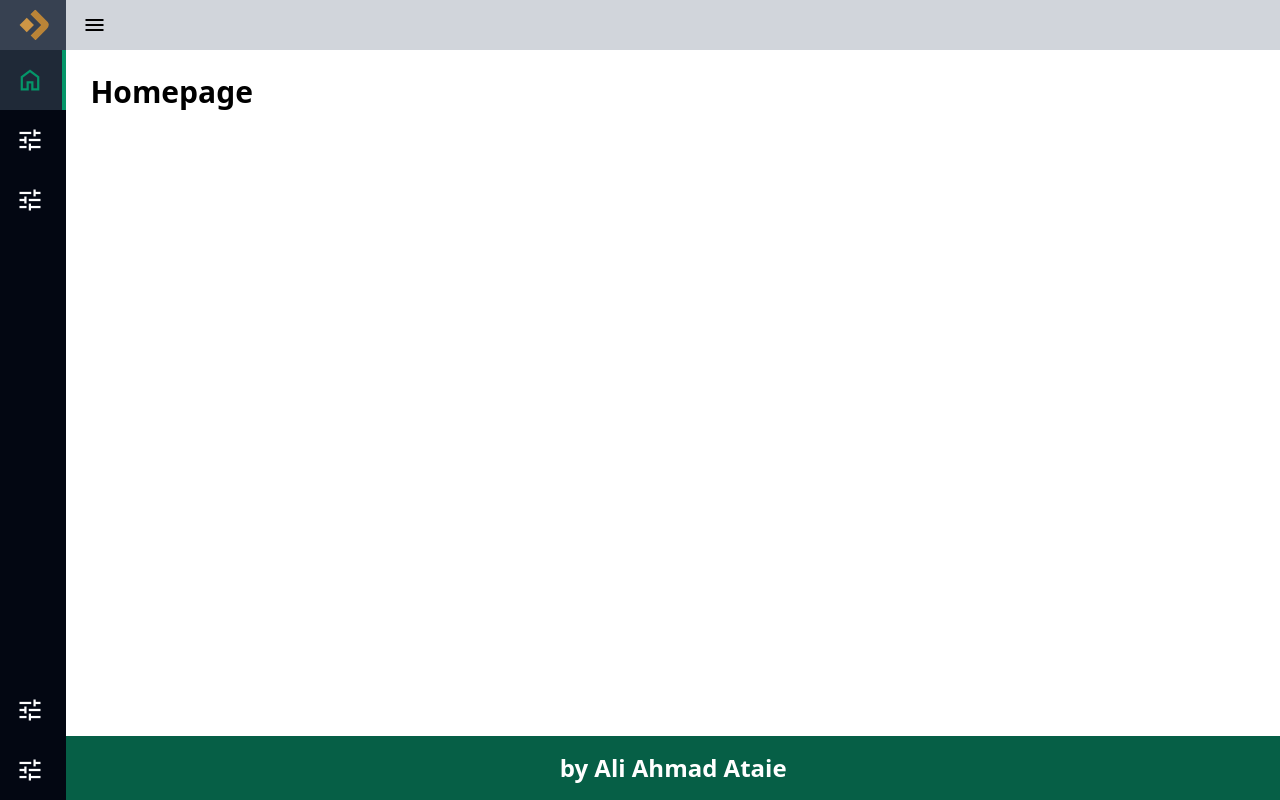
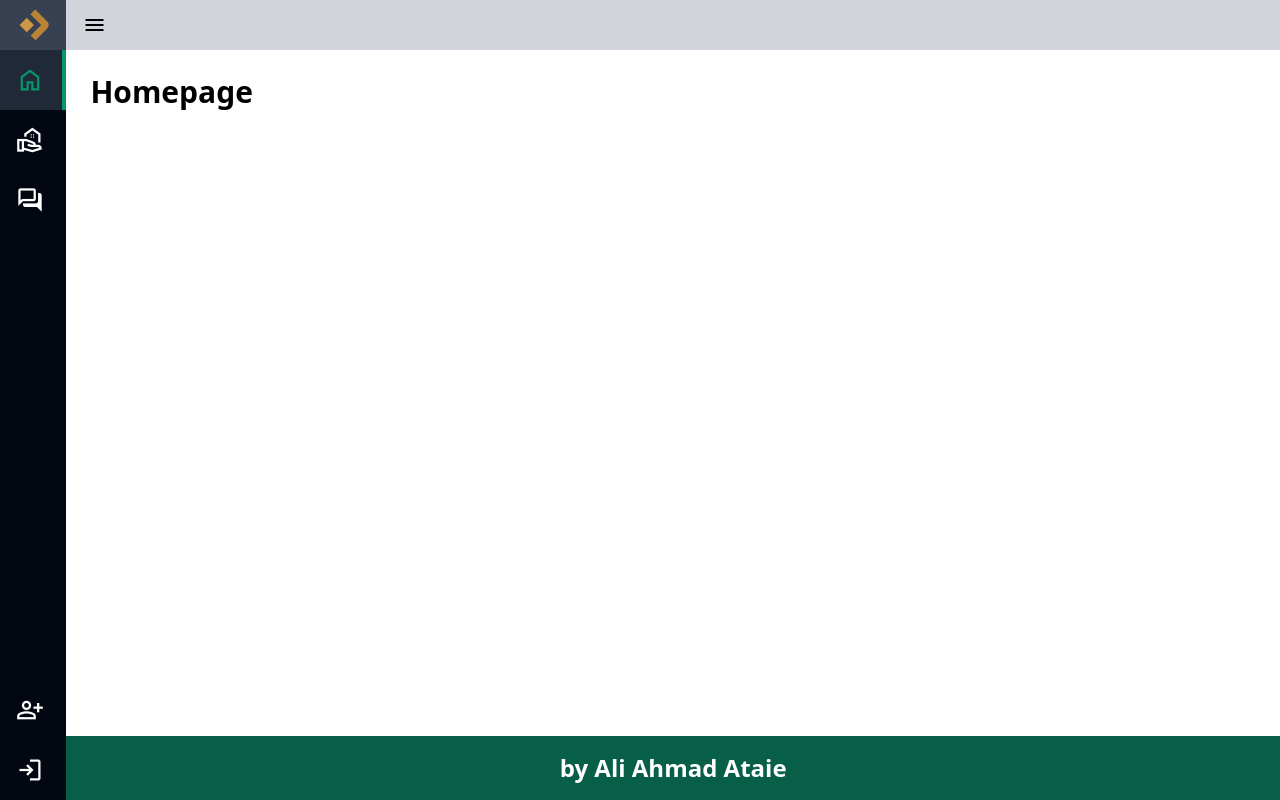
Before and after one commit to iamaliataie/vue-dashboard, a Vue app: page / in a window 1280 px wide. Built offline with nearby package versions, Linux system fonts and the light colour scheme.

Commit message:
sidebar menus icons changed

```diff
--- a/src/components/Sidebar.vue
+++ b/src/components/Sidebar.vue
@@ -39,7 +39,7 @@ const props = defineProps(['isExpanded', 'toggleSidebar'])
                         </span>
                     </RouterLink>
                     <RouterLink :to="{name: 'about'}" class="p-4 flex space-x-4 items-center ease-in-out duration-100">
-                        <span class="material-symbols-outlined icon">tune</span>
+                        <span class="material-symbols-outlined icon">real_estate_agent</span>
 
                         <span class="text-xl font-bold transition ease-out duration-300"
                         :class="!isExpanded && 'opacity-0 -translate-x-4'"
@@ -48,7 +48,7 @@ const props = defineProps(['isExpanded', 'toggleSidebar'])
                         </span>
                     </RouterLink>
                     <RouterLink :to="{name: 'inquiry'}" class="p-4 flex space-x-4 items-center ease-in-out duration-100">
-                        <span class="material-symbols-outlined icon">tune</span>
+                        <span class="material-symbols-outlined icon">forum</span>
 
                         <span class="text-xl font-bold transition ease-out duration-300"
                         :class="!isExpanded && 'opacity-0 -translate-x-4'"
@@ -59,7 +59,7 @@ const props = defineProps(['isExpanded', 'toggleSidebar'])
                 </div>
             <div class="flex flex-col">
                 <RouterLink :to="{ name: 'signup' }" class="p-4 flex space-x-4 items-center ease-in-out duration-100">
-                    <span class="material-symbols-outlined icon">tune</span>
+                    <span class="material-symbols-outlined icon">person_add</span>
 
                     <span class="text-xl font-bold transition ease-out duration-300"
                     :class="!isExpanded && 'opacity-0 -translate-x-4'"
@@ -68,7 +68,7 @@ const props = defineProps(['isExpanded', 'toggleSidebar'])
                     </span>
                 </RouterLink>
                 <RouterLink :to="{ name: 'login' }" class="p-4 flex space-x-4 items-center ease-in-out duration-100">
-                    <span class="material-symbols-outlined icon">tune</span>
+                    <span class="material-symbols-outlined icon">login</span>
 
                     <span class="text-xl font-bold transition ease-out duration-300"
                     :class="!isExpanded && 'opacity-0 -translate-x-4'"
```
